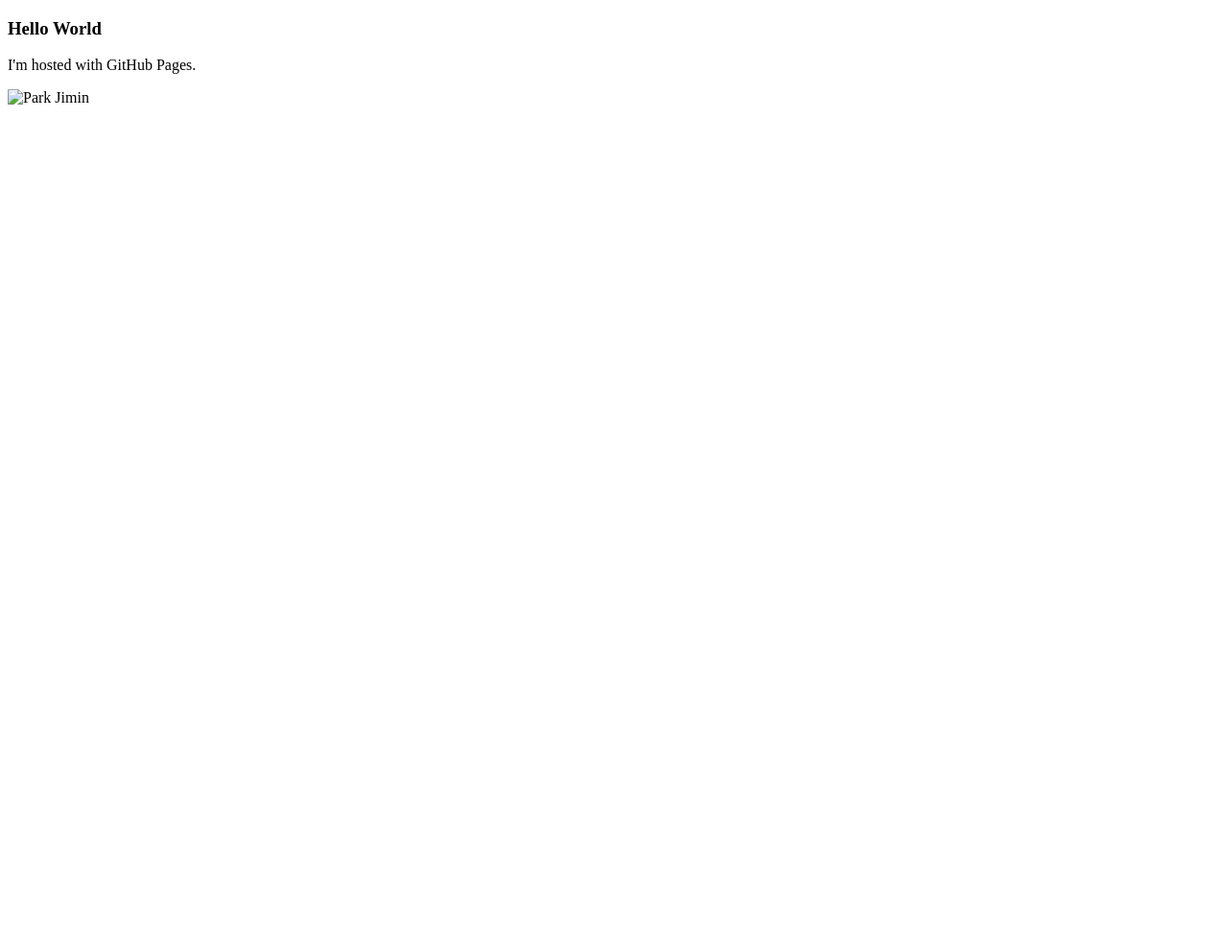
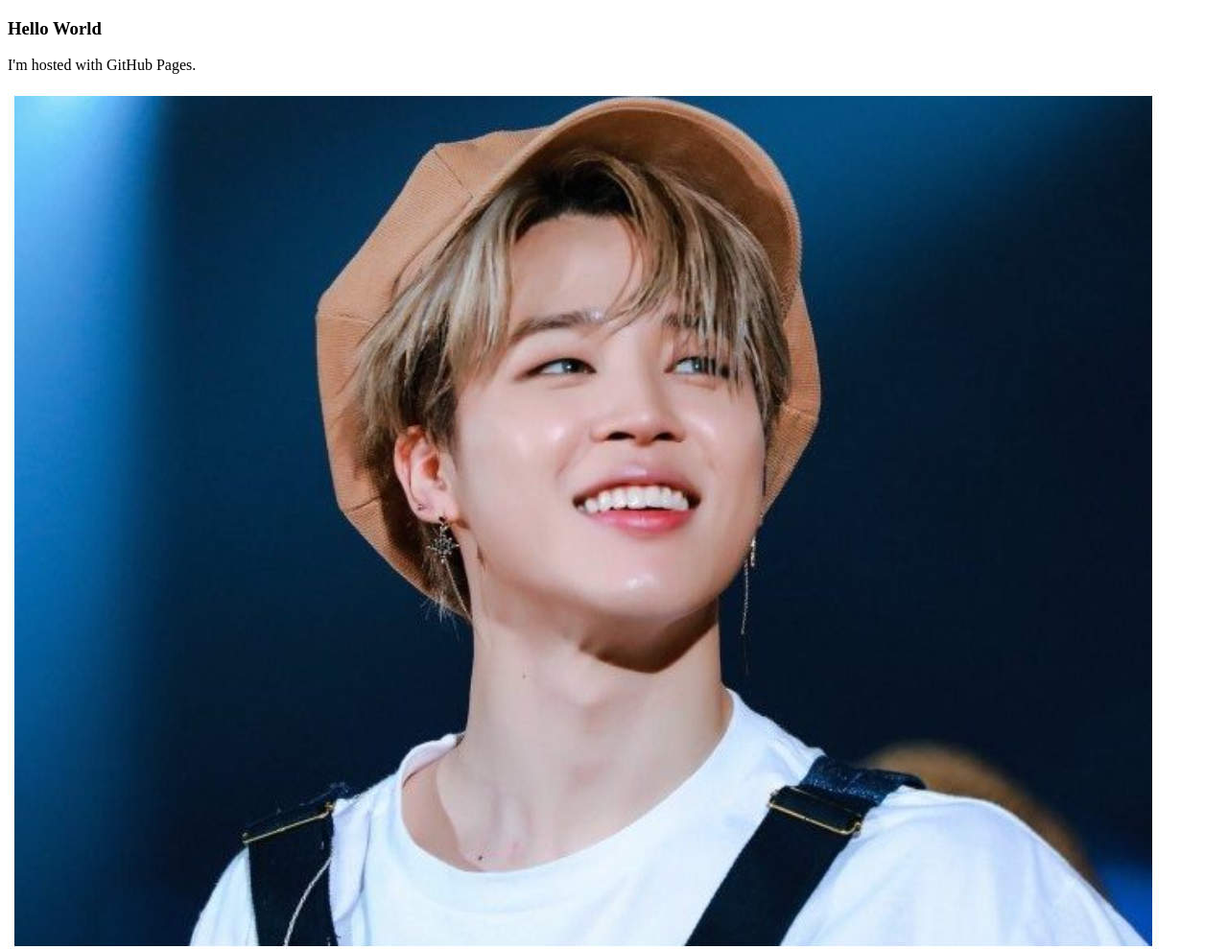
Before and after one commit to hansenkm3/hansenkm3.github.io, a plain HTML site: page index.html in a window 1280 px wide. Shown: the whole page at 96% size. Before the commit the page ends 800 px from the top, so only its background shows below. Drawn offline with Linux system fonts and the light colour scheme.

Commit message:
Update index.html

```diff
--- a/index.html
+++ b/index.html
@@ -3,6 +3,6 @@
 <body>
 <h3>Hello World</h3>
 <p>I'm hosted with GitHub Pages.</p>
-<img src="jimin.jpg" alt="Park Jimin">
+<img src="jimin.jfif" alt="Park Jimin">
 </body>
 </html>
```
